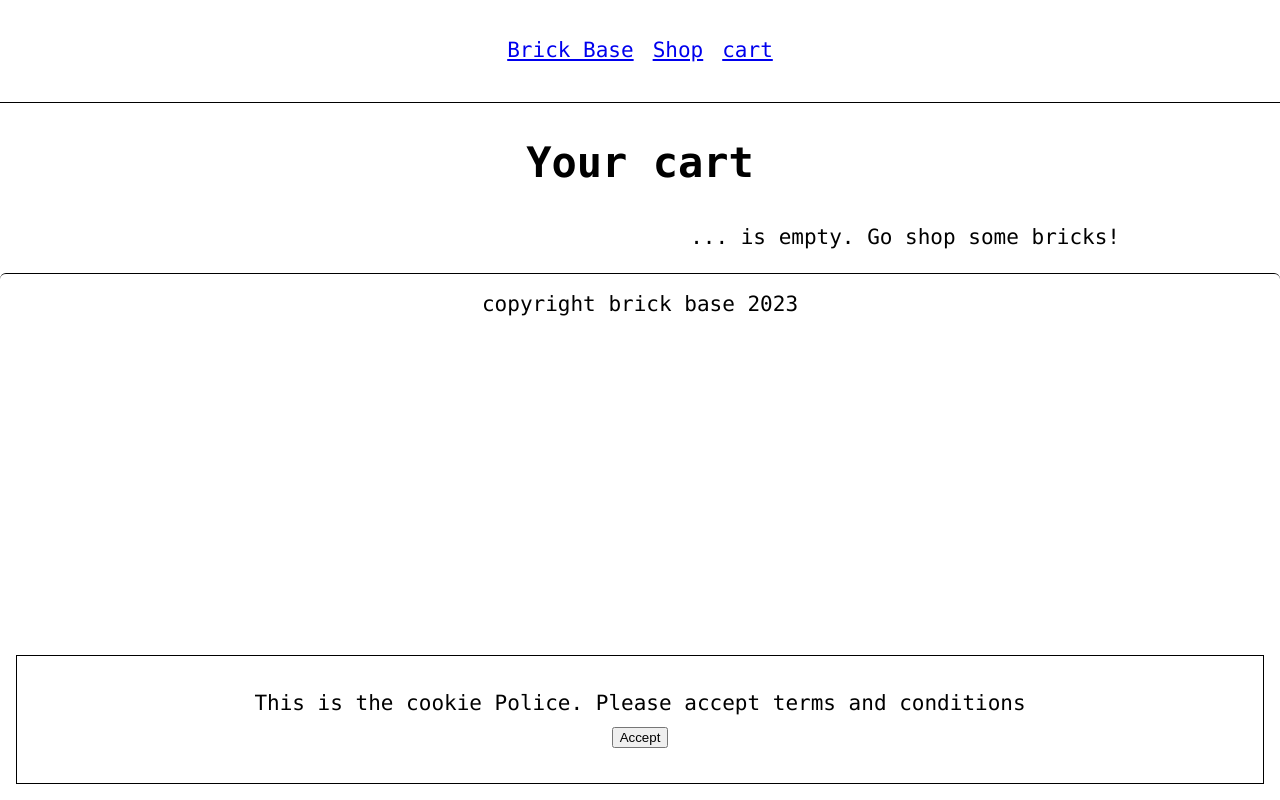
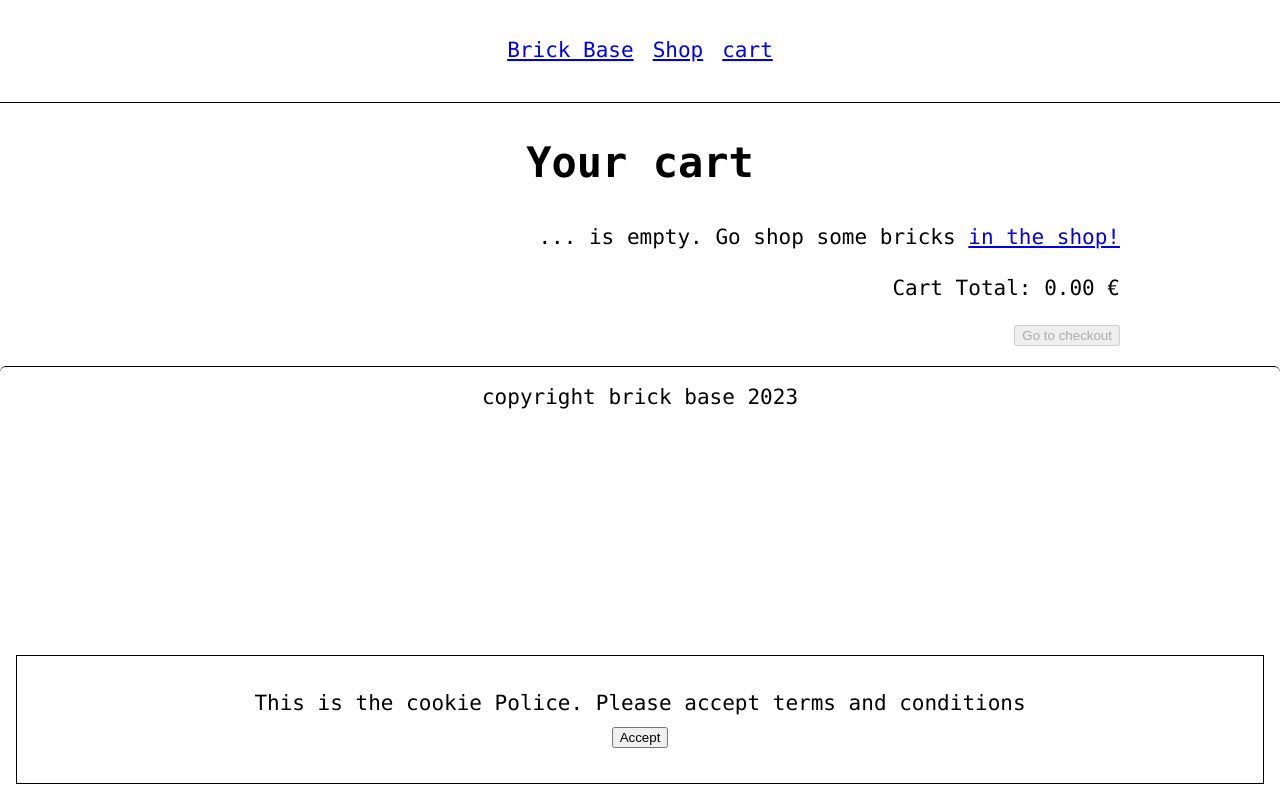
Before and after one commit to KatharinaSimma/nextjs-ecommerce-store, a Next.js app: page /cart in a window 1280 px wide. Built offline with nearby package versions, Linux system fonts and the light colour scheme.

Commit message:
Add cart total and empty cart message

```diff
--- a/Database/products.js
+++ b/Database/products.js
@@ -4,29 +4,34 @@ export const products = [
     name: 'Corner Brick 1x2x2',
     part: 2357,
     image: 'M2357.webp',
+    price: 0.22,
   },
   {
     id: 19,
     name: 'Corner Plate 1x2x2',
     part: 2420,
     image: 'M2420.webp',
+    price: 0.22,
   },
   {
     id: 26,
     name: 'Brick 1x16',
     part: 2465,
     image: 'M2465.webp',
+    price: 0.25,
   },
   {
     id: 29,
     name: 'Brick 2x4',
     part: 3001,
     image: 'M3001.webp',
+    price: 0.22,
   },
   {
     id: 30,
     name: 'Brick 2x3',
     part: 3002,
     image: 'M3002.webp',
+    price: 0.21,
   },
 ];
--- a/app/cart/CartTable.js
+++ b/app/cart/CartTable.js
@@ -1,6 +1,7 @@
 'use client';
 
 import Image from 'next/image';
+import Link from 'next/link';
 import { useEffect, useState } from 'react';
 import { products } from '../../Database/products';
 import { getParsedCookie, setStringifiedCookie } from '../../utils/cookies';
@@ -8,6 +9,8 @@ import styles from './page.module.scss';
 
 export function CartTable() {
   const [cookieValue, setCookieValue] = useState(false);
+  let cartTotal = 0;
+  let cartNumberOfItems = 0;
 
   useEffect(() => {
     const valueOfTheCookie = getParsedCookie('cartItemCookie');
@@ -36,19 +39,17 @@ export function CartTable() {
 
   return (
     <main className={styles.main}>
-      {cartItemsCookieParsed.length > 0 ? (
-        cartItemsWithProductData.map((product) => {
+      {cartItemsWithProductData.map((product) => {
         if (product.amount > 0) {
+          // add to cart total
+          cartTotal = cartTotal + product.amount * product.price;
+          // count the product
+          cartNumberOfItems = cartNumberOfItems + 1;
           return (
             <div
               className={styles.productCard}
               key={product.id}
               data-test-id={`cart-product-${product.id}`}
-              >
-                <div
-                  data-test-id={`product-${product.id}`}
-                  href={`/shop/${product.part}`}
-                  className={styles.productItem}
             >
               <Image
                 src={`/productImages/${product.image}`}
@@ -58,9 +59,9 @@ export function CartTable() {
               />
               <span>{product.name}</span>
               <span>Part no. {product.part}</span>
-                  <span>0.22€</span>
+              <span>{product.price.toFixed(2)}</span>
               <span data-test-id={`cart-product-quantity-${product.id}`}>
-                    Amount {product.amount}
+                {product.amount}
               </span>
               <button
                 onClick={() => {
@@ -84,21 +85,44 @@ export function CartTable() {
               >
                 -1
               </button>
-                </div>
+              <button
+                data-test-id={`cart-product-remove-${product.id}`}
+                onClick={() => {
+                  if (!cookieValue) {
+                    return;
+                  }
+                  const newCookie = [...cookieValue];
+                  const foundItem = newCookie.find((itemInCart) => {
+                    return itemInCart.id === product.id;
+                  });
+
+                  if (foundItem) {
+                    foundItem.amount = 0;
+                  }
+                  setCookieValue(newCookie);
+                  setStringifiedCookie('cartItemCookie', newCookie);
+                }}
+              >
+                Remove
+              </button>
             </div>
           );
         }
         return null;
-        })
-      ) : (
-        <div>... is empty. Go shop some bricks!</div>
+      })}
+      {cartNumberOfItems === 0 && (
+        <div>
+          ... is empty. Go shop some bricks{' '}
+          <Link href="/shop">in the shop!</Link>
+        </div>
       )}
-      {cartItemsCookieParsed.length > 0 ? (
-        <>
-          <div data-test-id="cart-total">Cart Total: 500€</div>
-          <button data-test-id="cart-checkout">Go to checkout</button>
-        </>
-      ) : null}
+      <div>
+        Cart Total:{' '}
+        <span data-test-id="cart-total">{cartTotal.toFixed(2)}</span> €
+      </div>
+      <button disabled={cartNumberOfItems === 0} data-test-id="cart-checkout">
+        Go to checkout
+      </button>
     </main>
   );
 }
--- a/app/cart/page.module.scss
+++ b/app/cart/page.module.scss
@@ -15,14 +15,11 @@
     border: 1px solid black;
     border-radius: 2px;
     width: 100%;
-
-    .productItem {
-      display: flex;
-      flex-direction: row;
-      justify-content: space-between;
-      align-items: space-between;
-      gap: 10px;
-    }
+    display: flex;
+    flex-direction: row;
+    justify-content: space-between;
+    align-items: space-between;
+    gap: 10px;
   }
 
   h2 {
```
Lines whose indentation alone changed are shown as unchanged.
